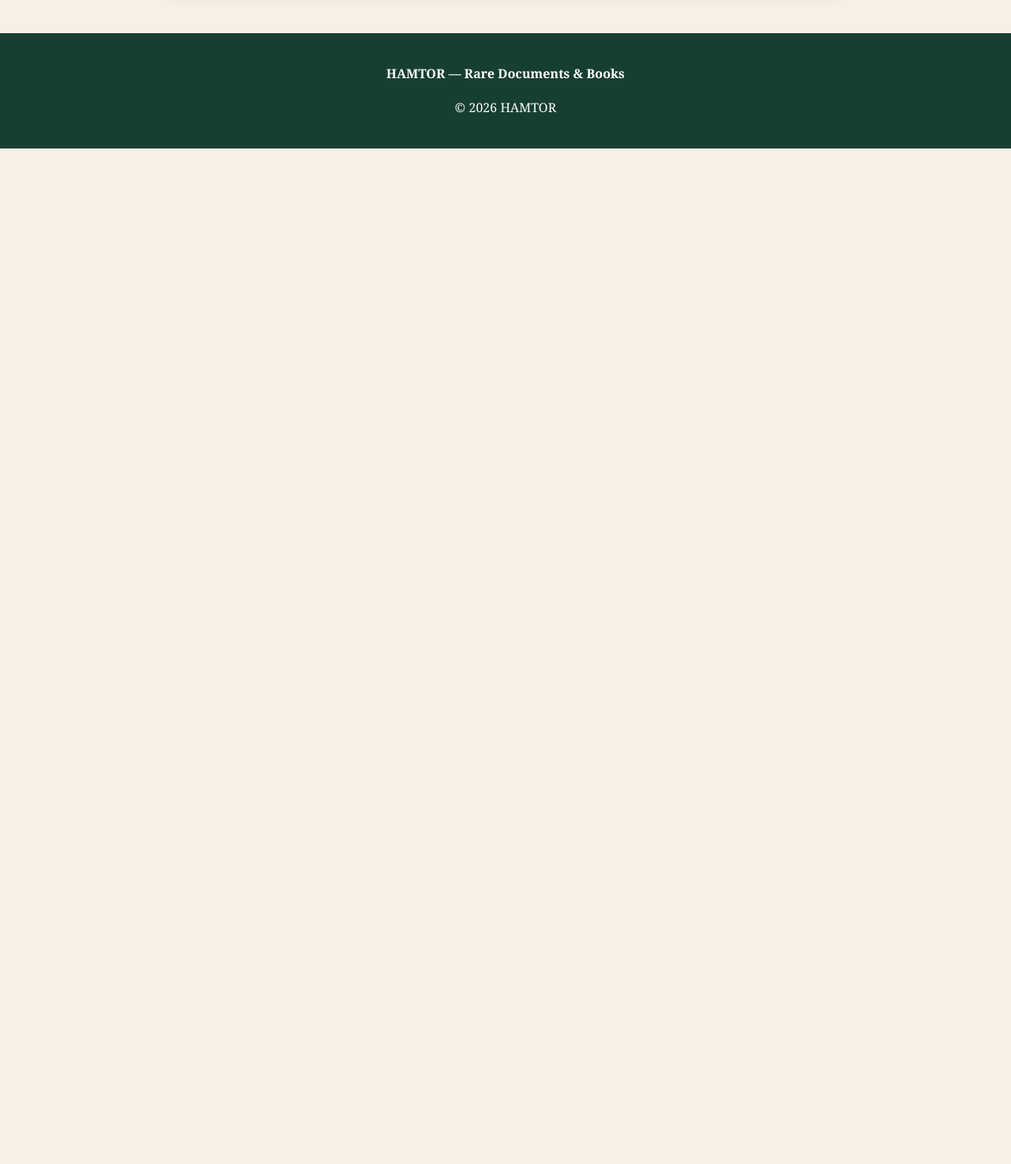
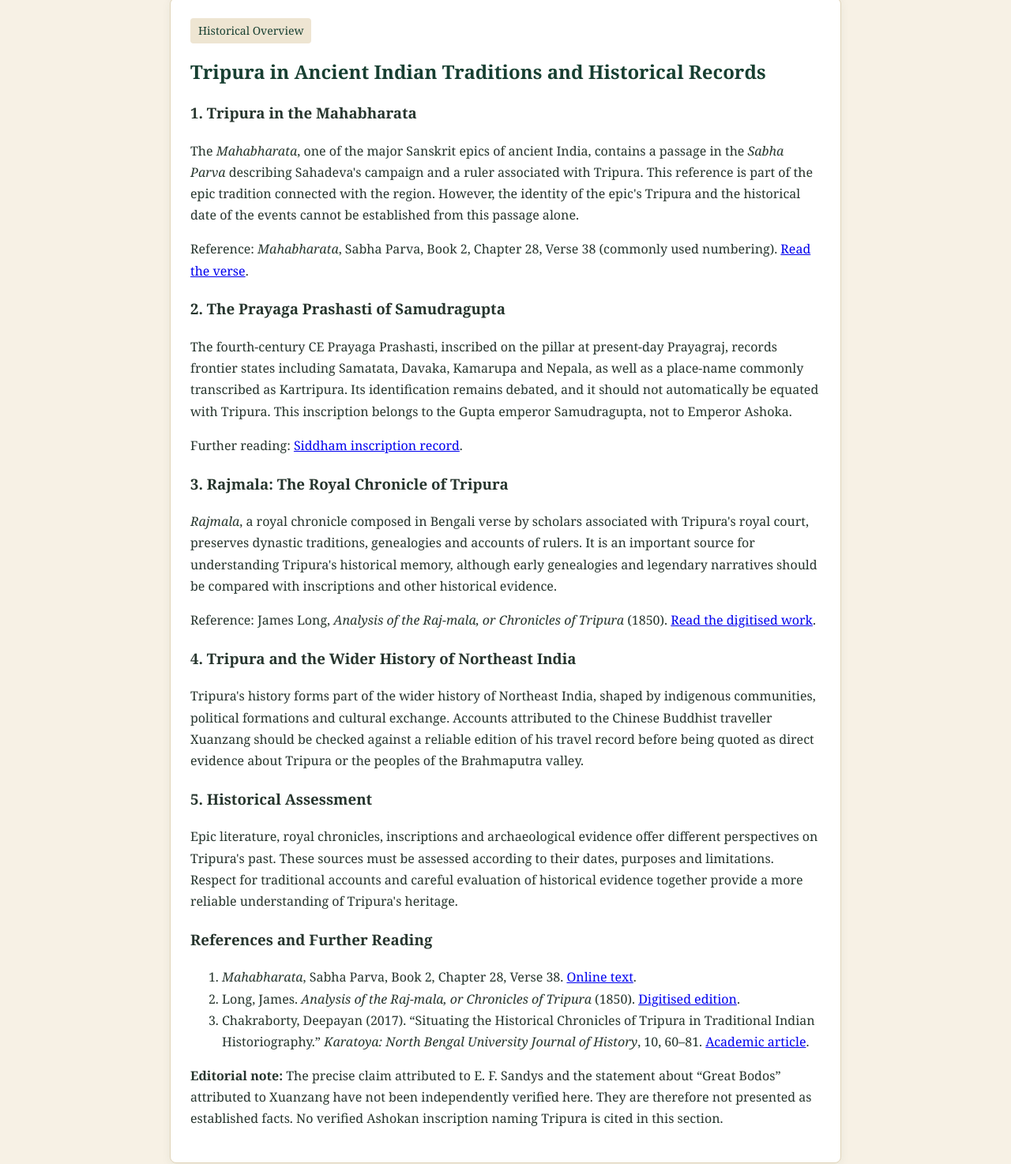
Before and after one commit to Mangal2026/hamtor, a plain HTML site: page documents.html in a window 1280 px wide. Shown: the part 934-2408 px from the top of the page at 79% size. Before the commit the page ends 1122 px from the top, so only its background shows below. Drawn offline with Linux system fonts and the light colour scheme.

Commit message:
Add historical overview of Tripura
Added a historical overview section about Tripura, including references to the Mahabharata, Prayaga Prashasti, Rajmala, and the wider history of Northeast India.

```diff
--- a/documents.html
+++ b/documents.html
@@ -83,6 +83,97 @@
         <p><strong>Ordering and Downloads:</strong> Paid download options will be announced soon. Please contact HAMTOR for availability and pricing.</p>.
       </div>
     </article>
+    <article class="document">
+        <span class="label">Historical Overview</span>
+        <h2>Tripura in Ancient Indian Traditions and Historical Records</h2>
+
+        <h3>1. Tripura in the Mahabharata</h3>
+        <p>
+            The <em>Mahabharata</em>, one of the major Sanskrit epics of ancient India,
+            contains a passage in the <em>Sabha Parva</em> describing Sahadeva's
+            campaign and a ruler associated with Tripura. This reference is part of
+            the epic tradition connected with the region. However, the identity of
+            the epic's Tripura and the historical date of the events cannot be
+            established from this passage alone.
+        </p>
+        <p>
+            Reference: <em>Mahabharata</em>, Sabha Parva, Book 2, Chapter 28,
+            Verse 38 (commonly used numbering).
+            <a href="https://enjoylearningsanskrit.com/scriptures/mahabharata/book-2/chapter-28/verse-38/" target="_blank" rel="noopener">Read the verse</a>.
+        </p>
+
+        <h3>2. The Prayaga Prashasti of Samudragupta</h3>
+        <p>
+            The fourth-century CE Prayaga Prashasti, inscribed on the pillar at
+            present-day Prayagraj, records frontier states including Samatata,
+            Davaka, Kamarupa and Nepala, as well as a place-name commonly
+            transcribed as Kartripura. Its identification remains debated, and
+            it should not automatically be equated with Tripura. This inscription
+            belongs to the Gupta emperor Samudragupta, not to Emperor Ashoka.
+        </p>
+        <p>
+            Further reading:
+            <a href="https://siddham.network/object/ob00001/" target="_blank" rel="noopener">Siddham inscription record</a>.
+        </p>
+
+        <h3>3. Rajmala: The Royal Chronicle of Tripura</h3>
+        <p>
+            <em>Rajmala</em>, a royal chronicle composed in Bengali verse by scholars
+            associated with Tripura's royal court, preserves dynastic traditions,
+            genealogies and accounts of rulers. It is an important source for
+            understanding Tripura's historical memory, although early genealogies
+            and legendary narratives should be compared with inscriptions and
+            other historical evidence.
+        </p>
+        <p>
+            Reference: James Long, <em>Analysis of the Raj-mala, or Chronicles of
+            Tripura</em> (1850).
+            <a href="https://repository.tribal.gov.in/bitstream/123456789/74640/1/28_Analysis_of_the_Rajmala.pdf" target="_blank" rel="noopener">Read the digitised work</a>.
+        </p>
+
+        <h3>4. Tripura and the Wider History of Northeast India</h3>
+        <p>
+            Tripura's history forms part of the wider history of Northeast India,
+            shaped by indigenous communities, political formations and cultural
+            exchange. Accounts attributed to the Chinese Buddhist traveller
+            Xuanzang should be checked against a reliable edition of his travel
+            record before being quoted as direct evidence about Tripura or the
+            peoples of the Brahmaputra valley.
+        </p>
+
+        <h3>5. Historical Assessment</h3>
+        <p>
+            Epic literature, royal chronicles, inscriptions and archaeological
+            evidence offer different perspectives on Tripura's past. These sources
+            must be assessed according to their dates, purposes and limitations.
+            Respect for traditional accounts and careful evaluation of historical
+            evidence together provide a more reliable understanding of Tripura's
+            heritage.
+        </p>
+
+        <h3>References and Further Reading</h3>
+        <ol>
+            <li>
+                <em>Mahabharata</em>, Sabha Parva, Book 2, Chapter 28, Verse 38.
+                <a href="https://enjoylearningsanskrit.com/scriptures/mahabharata/book-2/chapter-28/verse-38/" target="_blank" rel="noopener">Online text</a>.
+            </li>
+            <li>
+                Long, James. <em>Analysis of the Raj-mala, or Chronicles of Tripura</em> (1850).
+                <a href="https://repository.tribal.gov.in/bitstream/123456789/74640/1/28_Analysis_of_the_Rajmala.pdf" target="_blank" rel="noopener">Digitised edition</a>.
+            </li>
+            <li>
+                Chakraborty, Deepayan (2017). “Situating the Historical Chronicles of
+                Tripura in Traditional Indian Historiography.”
+                <em>Karatoya: North Bengal University Journal of History</em>, 10, 60–81.
+                <a href="https://ir.nbu.ac.in/items/7676a279-dd91-425e-b98f-79431d52a9ee" target="_blank" rel="noopener">Academic article</a>.
+            </li>
+        </ol>
+
+        <p><strong>Editorial note:</strong> The precise claim attributed to E. F. Sandys
+        and the statement about “Great Bodos” attributed to Xuanzang have not been
+        independently verified here. They are therefore not presented as established
+        facts. No verified Ashokan inscription naming Tripura is cited in this section.</p>
+    </article>
   </main>
 
   <footer>
```
